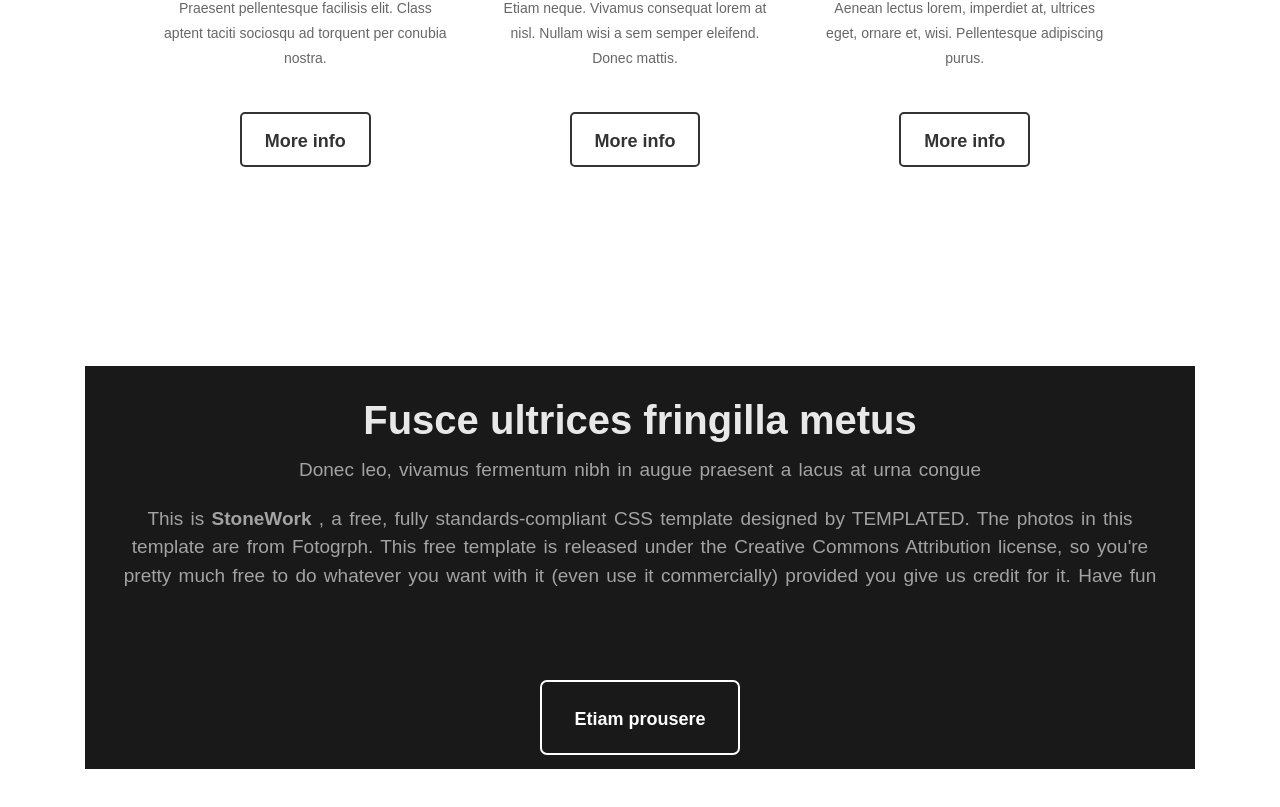
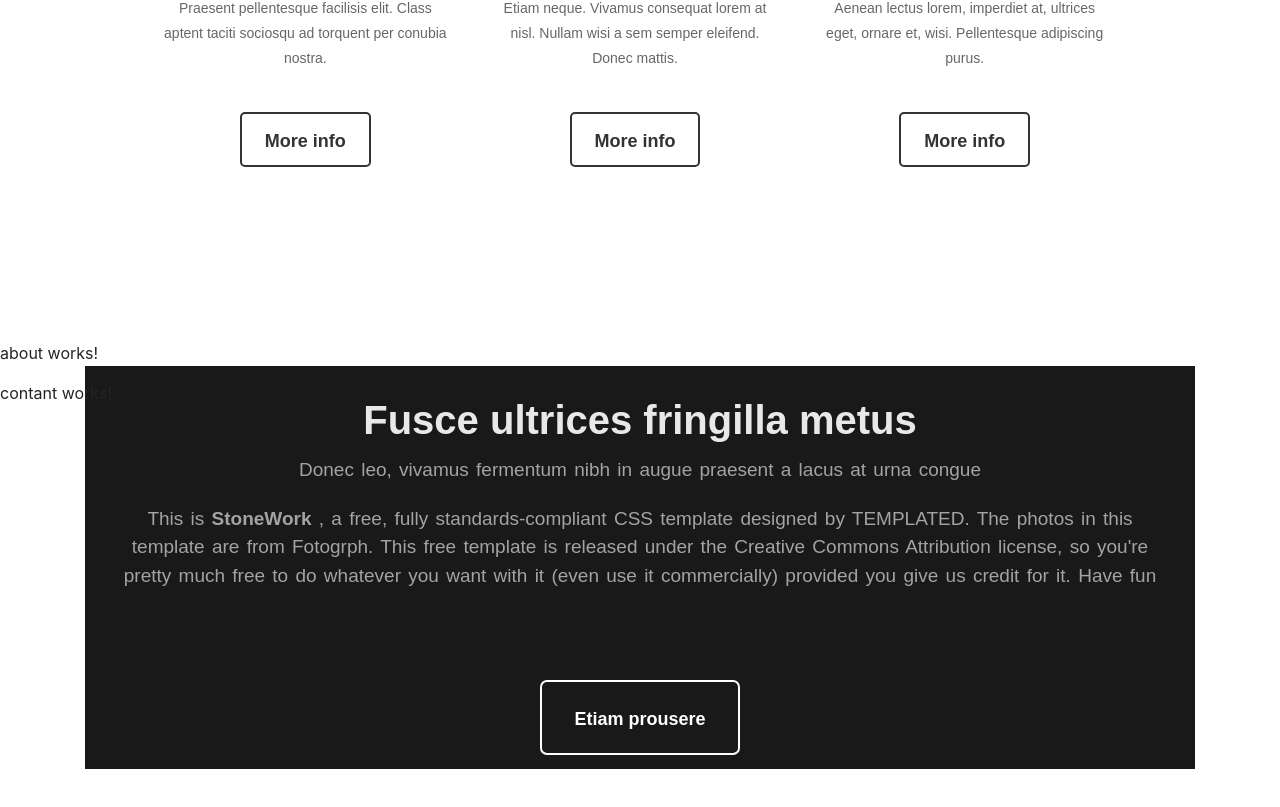
Before and after one commit to Poornasai25/angular-PROJECT, an Angular app: page / in a window 1280 px wide. Shown: the part 1129-1936 px from the top of the page. Built offline with nearby package versions, Linux system fonts and the light colour scheme.

Commit message:
2 files modified

```diff
--- a/src/app/app.component.html
+++ b/src/app/app.component.html
@@ -1,3 +1,5 @@
 <app-header></app-header>
 <app-home> </app-home>
+<app-about> </app-about>
+<app-contant> </app-contant>
 <app-footer> </app-footer>
--- a/src/app/home/home.component.html
+++ b/src/app/home/home.component.html
@@ -43,7 +43,9 @@
     <h1>Fusce ultrices fringilla metus</h1>
     <p>Donec leo, vivamus fermentum nibh in augue praesent a lacus at urna congue </p>
 
-            <p class="txt">This is <b>StoneWork</b> , a free, fully standards-compliant CSS template designed by TEMPLATED. The photos in this template are from Fotogrph. This free template is released under the Creative Commons Attribution license, so you're pretty much free
+    <p class="txt">This is <b>StoneWork</b> , a free, fully standards-compliant CSS template designed by TEMPLATED. The
+      photos in this template are from Fotogrph. This free template is released under the Creative Commons Attribution
+      license, so you're pretty much free
       to do whatever you want with it (even use it commercially) provided you give us credit for it. Have fun </p>
 
 
```
Lines whose indentation alone changed are shown as unchanged.
